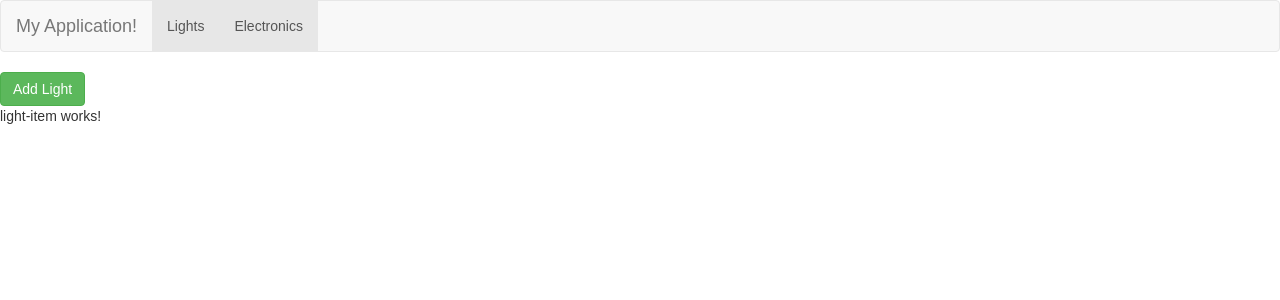
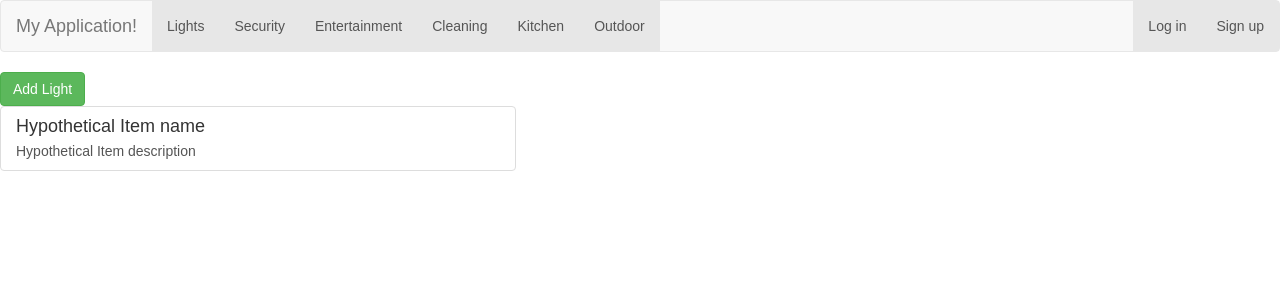
Before and after one commit to Alexander-Giammaruti/Home-Automation-App, an Angular app: page / in a window 1280 px wide. Shown: the top 300 px of the page. Built offline with nearby package versions, Linux system fonts and the light colour scheme.

Commit message:
[beginning of adding routing to application]

```diff
--- a/src/app/app-routing-module.ts
+++ b/src/app/app-routing-module.ts
@@ -3,10 +3,11 @@
 import { NgModule } from '@angular/core';
 import { Routes, RouterModule, PreloadAllModules } from '@angular/router';
 import { HomeComponent } from './core/home/home.component';
+import { LightsComponent } from './lights/lights.component';
 
 const appRoutes: Routes = [
     {path: '', component: HomeComponent},
-    //{path: 'lights', loadChildren: './lights/lights.module#LightsModule'},
+    {path: 'lights', component: LightsComponent},
     //{path: 'electronics', loadChildren: './lights/electronics.module#ElectronicsModule'}
 ];
 
--- a/src/app/app.module.ts
+++ b/src/app/app.module.ts
@@ -14,8 +14,8 @@ import { LightsModule } from './lights/lights.module';
     AppComponent
   ],
   imports: [
+    AppRoutingModule,
     BrowserModule,
-    AppRoutingModule,
     HttpClientModule,
     NgbAlertModule,
     CoreModule,
--- a/src/app/core/header/header.component.html
+++ b/src/app/core/header/header.component.html
@@ -8,12 +8,17 @@
       <div class="navbar-default">
         <ul class="nav navbar-nav">
           <li routerLinkActive="active"><a [routerLink]="['/']">Lights</a></li>
-          <li routerLinkActive="active"><a [routerLink]="['/']">Electronics</a></li>
+          <li routerLinkActive="active"><a [routerLink]="['/']">Security</a></li>
+          <li routerLinkActive="active"><a [routerLink]="['/']">Entertainment</a></li>
+          <li routerLinkActive="active"><a [routerLink]="['/']">Cleaning</a></li>
+          <li routerLinkActive="active"><a [routerLink]="['/']">Kitchen</a></li>
+          <li routerLinkActive="active"><a [routerLink]="['/']">Outdoor</a></li>
         </ul>
-          <ng-template>
-            <li routerLinkActive="active"><a [routerLink]="['/']">Log in</a></li>
-            <li routerLinkActive="active"><a [routerLink]="['/']">Sign up</a></li>
-          </ng-template>
+        <ul class="nav navbar-nav navbar-right">
+                <li routerLinkActive="active"><a [routerLink]="['/']">Log in</a></li>
+                <li routerLinkActive="active"><a [routerLink]="['/']">Sign up</a></li>
+        </ul>
+
       </div>
     </div>
   </nav>
--- a/src/app/lights/light-list/light-item/light-item.component.html
+++ b/src/app/lights/light-list/light-item/light-item.component.html
@@ -1,3 +1,13 @@
-<p>
-  light-item works!
-</p>
+<a
+style="cursor: pointer;"
+[routerLink]="[index]"
+routerLinkActive="active"
+class="list-group-item clearfix">
+  <div class="pull-left">
+    <h4 class="list-group-item-heading">{{"Hypothetical Item name"}}</h4>
+    <p class="list-group-item-text">{{"Hypothetical Item description"}}</p>
+  </div>
+  <span class="pull-right">
+    <!--Image to be placed here-->
+  </span>
+</a>
--- a/src/app/lights/light-list/light-list.component.html
+++ b/src/app/lights/light-list/light-list.component.html
@@ -1,10 +1,15 @@
 <div class="row">
   <div class="col-xs-12">
-    <button class="btn btn-success">Add Light</button>
+    <button
+      class="btn btn-success"
+      (click)="onNewLight()">Add Light</button>
   </div>
 </div>
 <div class="row">
   <div class="col-xs-12">
-    <app-light-item></app-light-item>
+    <!--code to display the list of items to go within this app-light-item tag-->
+    <app-light-item
+
+    ></app-light-item>
   </div>
 </div>
--- a/src/app/lights/light-list/light-list.component.ts
+++ b/src/app/lights/light-list/light-list.component.ts
@@ -1,4 +1,5 @@
 import { Component, OnInit } from '@angular/core';
+import { Router, ActivatedRoute} from '@angular/router';
 
 @Component({
   selector: 'app-light-list',
@@ -8,8 +9,13 @@ import { Component, OnInit } from '@angular/core';
 export class LightListComponent implements OnInit {
 
 
-  constructor() { }
+  constructor(private router: Router,
+              private route: ActivatedRoute) { }
 
   ngOnInit() {
   }
+
+  onNewLight() {
+    this.router.navigate(['new'], {relativeTo: this.route});
+  }
 }
--- /dev/null
+++ b/src/app/lights/lights-routing.module.ts
@@ -0,0 +1,30 @@
+import { NgModule } from '@angular/core';
+import { Routes, RouterModule } from "@angular/router";
+
+import { LightsComponent } from './lights.component';
+import { LightStarterComponent } from './light-starter/light-starter.component';
+import { LightEditComponent } from './light-edit/light-edit.component';
+import { LightDetailComponent } from './light-detail/light-detail.component';
+
+
+const lightsRoutes: Routes = [
+    {path: '', component: LightsComponent,
+        children: [
+            {path: '', component: LightStarterComponent},
+            {path: 'new', component: LightEditComponent},
+            {path: ':id', component: LightDetailComponent},
+            {path: ':id/edit', component: LightEditComponent}
+        ]
+    }
+];
+
+@NgModule({
+    imports: [
+        RouterModule.forChild(lightsRoutes)
+    ],
+    exports: [
+        RouterModule
+    ]
+})
+
+export class LightsRoutingModule {}
--- a/src/app/lights/lights.module.ts
+++ b/src/app/lights/lights.module.ts
@@ -8,6 +8,7 @@ import { LightStarterComponent } from './light-starter/light-starter.component';
 import { LightEditComponent } from './light-edit/light-edit.component';
 import { LightDetailComponent } from './light-detail/light-detail.component';
 import { LightsComponent } from './lights.component';
+import { LightsRoutingModule } from './lights-routing.module';
 
 //THE MODULE
 @NgModule({
@@ -20,7 +21,7 @@ import { LightsComponent } from './lights.component';
         LightDetailComponent,
     ],
     imports: [
-
+        LightsRoutingModule
     ],
     exports: [
         LightsComponent,
```
